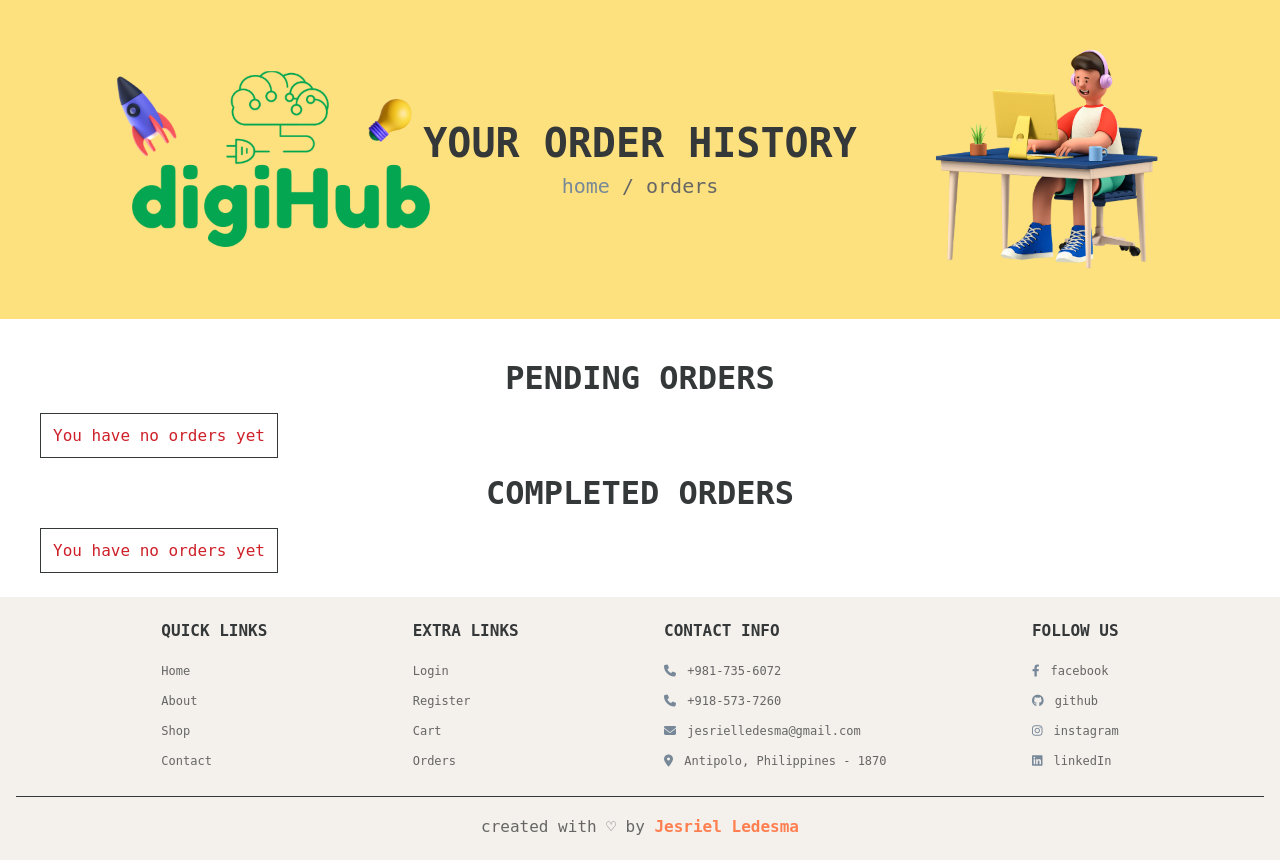
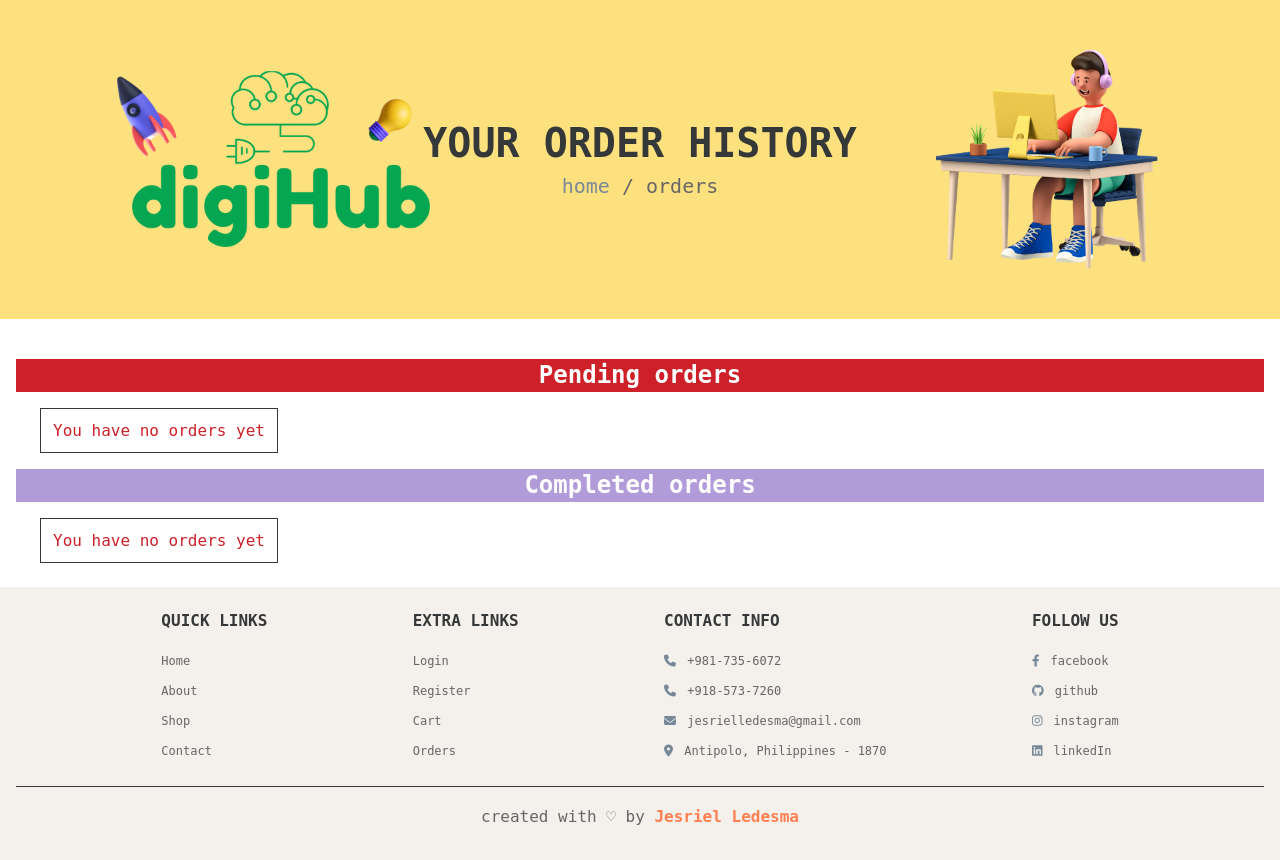
Before and after one commit to uriel000/digihub_complete, a PHP site: page /orders.php in a window 1280 px wide. Shown: the part 105-965 px from the top of the page. After the commit the page ends 930 px from the top, so only its background shows below. Run offline with PHP 8.4, Linux system fonts and the light colour scheme; a user stored in the database is signed in; data comes from the database, SQL or seed files in the repository; some web fonts are replaced.

Commit message:
Added style in orders page

```diff
--- a/css/style.css
+++ b/css/style.css
@@ -48,6 +48,15 @@ html {
 }
 section {
   padding: 3rem 2rem;
+}
+
+.status_orders {
+  align-items: center;
+  font-size: 3rem;
+  color: var(--white);
+  text-align: center;
+  padding: 0.3rem;
+  margin: 2rem 0;
 }
 
 .message {
--- a/orders.php
+++ b/orders.php
@@ -36,7 +36,7 @@ if(!isset($user_id)){
     </div>
 
     <section class="placed-orders">
-        <h1 class="title">Pending orders</h1>
+        <h1 class="status_orders" style="background-color:#ce2029;">Pending orders</h1>
         <div class="box-container">
             <?php
                 $order_query = mysqli_query($conn, "SELECT orders.name, orders.number, orders.email, orders.method, orders.address, orders.product_name, orders.total_products, orders.total_price, orders.placed_on, orders.payment_status, products.image FROM `orders` INNER JOIN `products` ON orders.product_name = products.name WHERE user_id = '$user_id' AND payment_status='pending'") or die("Query failed");
@@ -66,7 +66,7 @@ if(!isset($user_id)){
             ?>
         </div>
 
-         <h1 class="title">Completed orders</h1>
+         <h1 class="status_orders" style="background-color:#b19cd9;">Completed orders</h1>
         <div class="box-container">
             <?php
                 $order_query = mysqli_query($conn, "SELECT orders.name, orders.number, orders.email, orders.method, orders.address, orders.product_name, orders.total_products, orders.total_price, orders.placed_on, orders.payment_status, products.image, products.file_link FROM `orders` INNER JOIN `products` ON orders.product_name = products.name WHERE user_id = '$user_id' AND payment_status='completed'") or die("Query failed");
```
